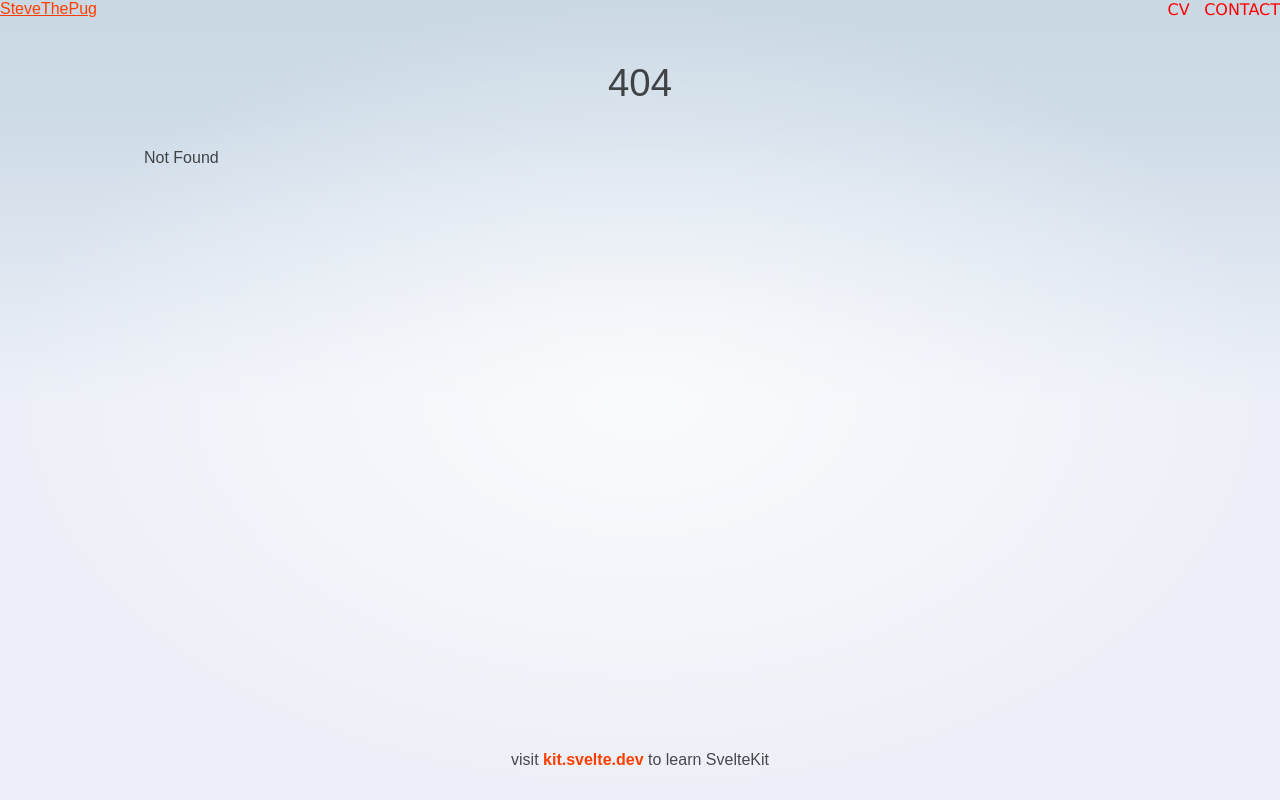
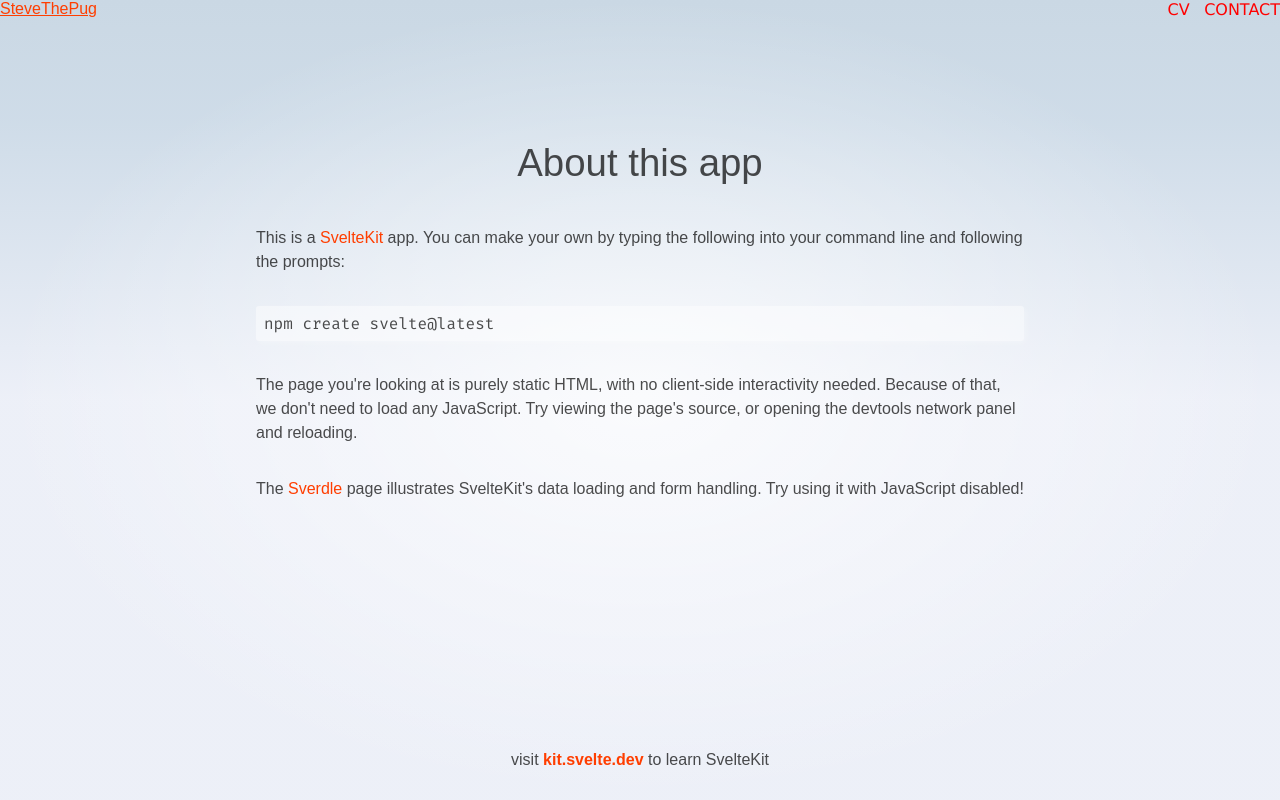
Before and after one commit to SteveThePug/adam-svelte, a SvelteKit app: page /cv in a window 1280 px wide. Before the commit this address had no page. Built offline with nearby package versions, Linux system fonts and the light colour scheme.

Commit message:
added cv page

```diff
--- /dev/null
+++ b/src/routes/cv/+page.svelte
@@ -0,0 +1,26 @@
+<svelte:head>
+	<title>About</title>
+	<meta name="description" content="About this app" />
+</svelte:head>
+
+<div class="text-column">
+	<h1>About this app</h1>
+
+	<p>
+		This is a <a href="https://kit.svelte.dev">SvelteKit</a> app. You can make your own by typing the
+		following into your command line and following the prompts:
+	</p>
+
+	<pre>npm create svelte@latest</pre>
+
+	<p>
+		The page you're looking at is purely static HTML, with no client-side interactivity needed.
+		Because of that, we don't need to load any JavaScript. Try viewing the page's source, or opening
+		the devtools network panel and reloading.
+	</p>
+
+	<p>
+		The <a href="/sverdle">Sverdle</a> page illustrates SvelteKit's data loading and form handling. Try
+		using it with JavaScript disabled!
+	</p>
+</div>
--- /dev/null
+++ b/src/routes/cv/+page.ts
@@ -0,0 +1,9 @@
+import { dev } from '$app/environment';
+
+// we don't need any JS on this page, though we'll load
+// it in dev so that we get hot module replacement
+export const csr = dev;
+
+// since there's no dynamic data here, we can prerender
+// it so that it gets served as a static asset in production
+export const prerender = true;
```
